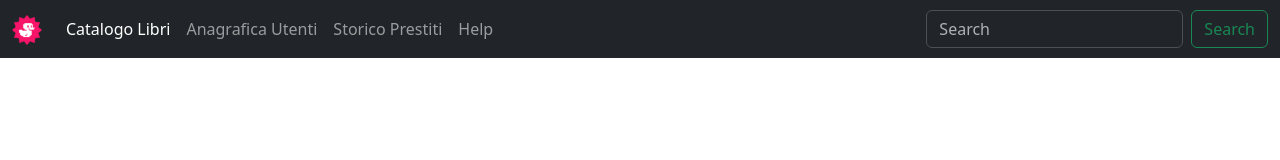
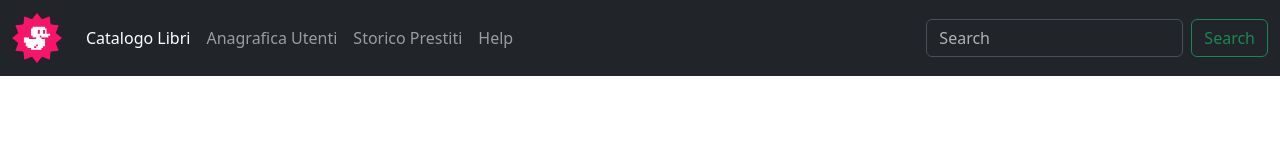
Before and after one commit to thomasraimondi/html-css-bootstrap-dashboard, a plain HTML site: page index.html in a window 1280 px wide. Drawn offline with nearby package versions, Linux system fonts and the light colour scheme.

Commit message:
add navbar logo

```diff
--- a/css/style.css
+++ b/css/style.css
@@ -4,3 +4,9 @@
 .debug * {
   border: 2px dashed red;
 }
+
+/* Navbar */
+
+.navbar-brand img {
+  width: 50px;
+}
--- a/index.html
+++ b/index.html
@@ -31,7 +31,7 @@
       <nav class="navbar navbar-expand-lg bg-dark" data-bs-theme="dark">
         <div class="container-fluid">
           <a class="navbar-brand" href="#">
-            <img src="./img/duck.png" alt="logo-duck" width="30" />
+            <img src="./img/duck.png" alt="logo-duck" />
           </a>
           <button
             class="navbar-toggler"
```
